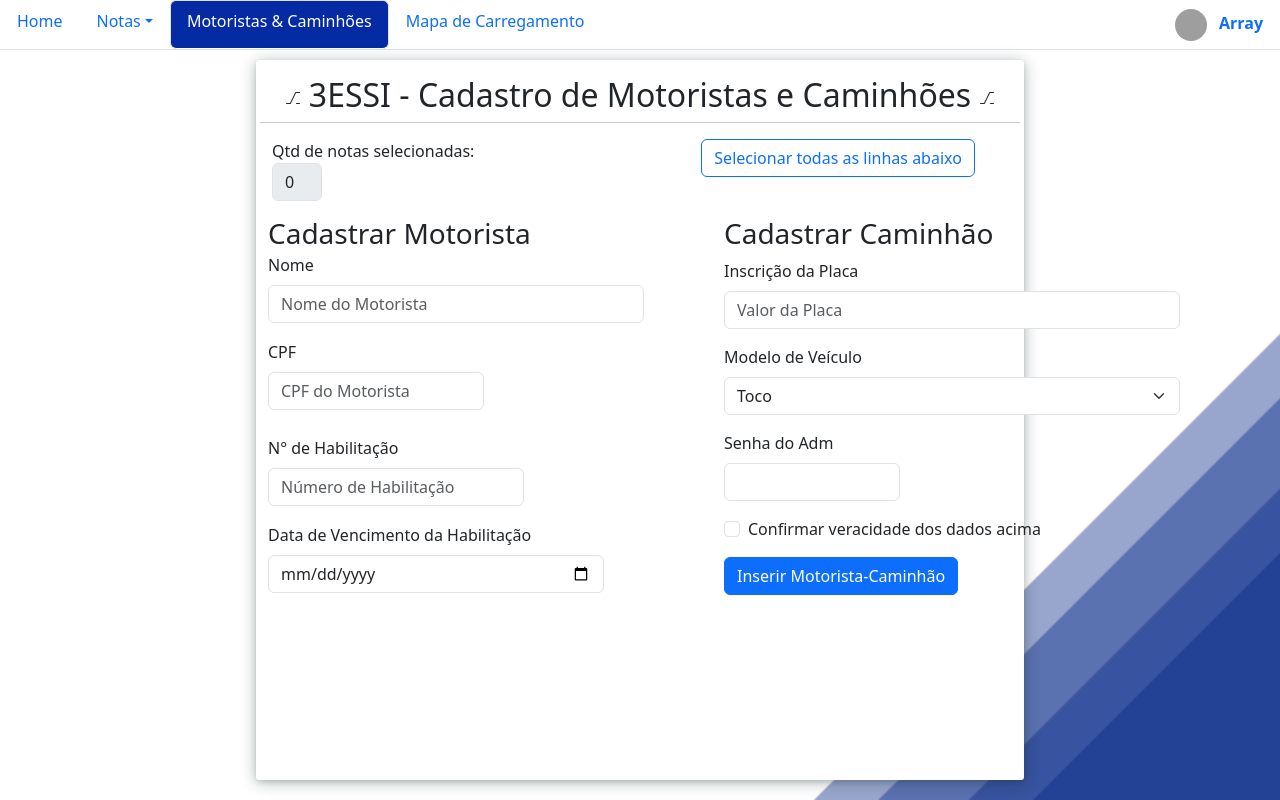
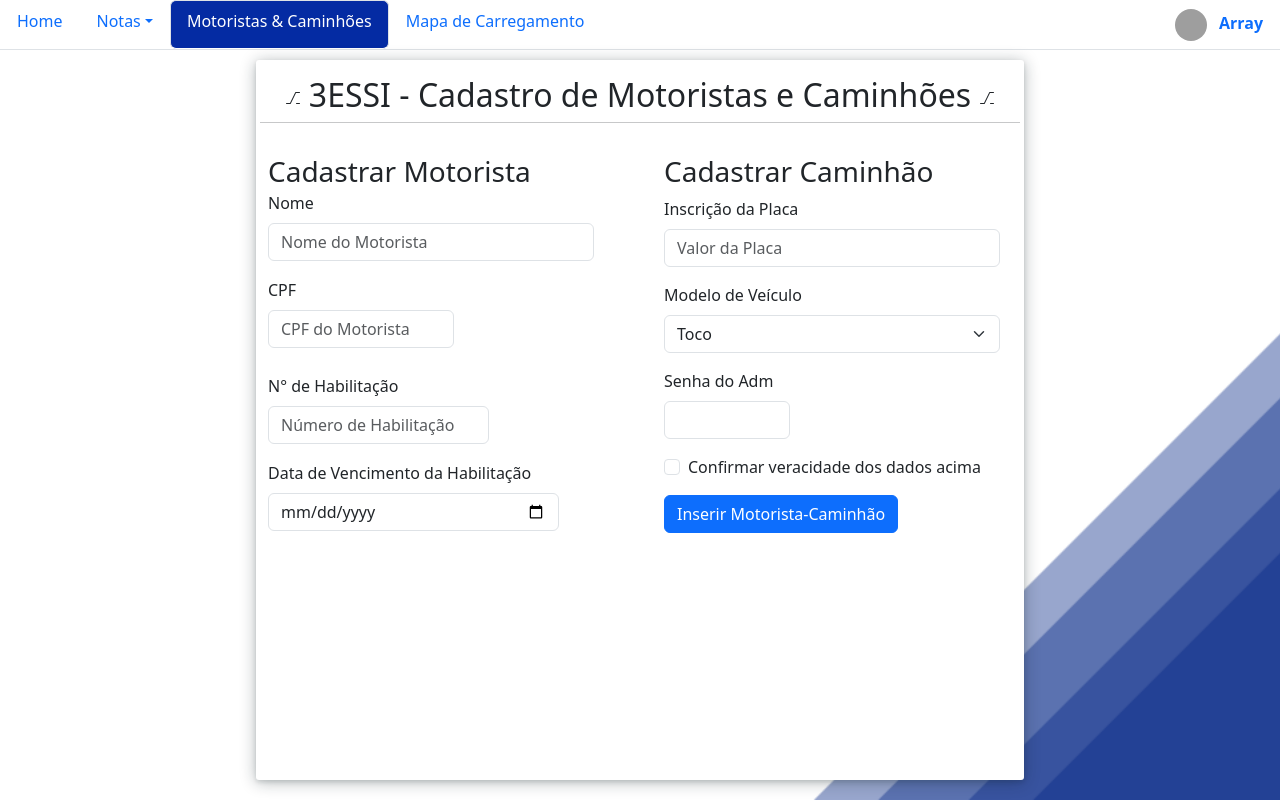
Before and after one commit to SLeess/Smart_Shipping_System-PHP-AJAX, a PHP site: page /_php/3ESSI_MOTORIST_CAMINHOES/motoristas_caminhoes.php in a window 1280 px wide. Run offline with PHP 8.4, Linux system fonts and the light colour scheme; a user stored in the database is signed in; grey boxes are pictures that could not be loaded.

Commit message:
Add - Nível de adm e pequenas correções

```diff
--- a/_php/3ESSI_MOTORIST_CAMINHOES/motoristas_caminhoes.php
+++ b/_php/3ESSI_MOTORIST_CAMINHOES/motoristas_caminhoes.php
@@ -92,18 +92,11 @@
                     $title = "- Cadastro de Motoristas e Caminhões";
                     require_once("../elements/tituloProjetoMainSection.php");
                 ?><div class="row">
-                <div class="col-sm-5 col-md-5 col-lg-4 col-5">
-                    <span>Qtd de notas selecionadas:</span>
-                    <input id="qtdLinhas" class="form-control" type="text" name="" value="0" disabled="" style="width: 50px;">
-                </div>
-                <div class="col-sm-6 offset-sm-1 col-md-5 offset-md-2 col-5 offset-2 col-lg-5 offset-lg-3">
-                    <button id="btnSelecionarTodas" class="btn btn-outline-primary col-md-auto">Selecionar todas as linhas abaixo</button>
-                </div>
             </div>
                 <div class="px-2 py-2" style="margin-bottom: 35px;">
                     <div class="row g-4 py-2 col-md-12">
                         <form action="gravarMotorista.php" method="POST" class="d-flex">
-                            <div class="row col-6 col-md-6 col-lg-8">
+                            <div class="row col-6 col-md-6 col-lg-7">
                                 <h3 style="margin-bottom: 0;">Cadastrar Motorista</h3>
                                 <div class="col-md-11 col-lg-10">
                                     <label for="inputText1" class="form-label">Nome</label>
@@ -124,7 +117,7 @@
                                 </div>
                             </div>
 
-                            <div class="row col-6 col-md-6 col-lg-8">
+                            <div class="row col-6 col-md-6 col-lg-6">
                                 <h3>Cadastrar Caminhão</h3>
                                 <div class="col-md-12">
                                     <label for="inputPlaca" class="form-label">Inscrição da Placa</label>
--- a/_php/3ESSI_NOTAS_MONITORAMENTO/notas.php
+++ b/_php/3ESSI_NOTAS_MONITORAMENTO/notas.php
@@ -1,7 +1,7 @@
 <?php
     session_start();
-    if(empty($_SESSION)){
-        print("<script>location.href='../index.html'</script>");
+    if(empty($_SESSION) || $_SESSION["tipo"] != 1){
+        print("<script>alert('Acesso não autorizado!');location.href='../home.php'</script>");
     }
 ?>
 <!DOCTYPE html>
--- a/_php/elements/navbarDD.php
+++ b/_php/elements/navbarDD.php
@@ -9,15 +9,19 @@ $relative = isset($_POST['relative']) ? $_POST['relative'] : '';
 
 echo "<ul class='nav nav-tabs nav-pills flex-col flex-sm-row flex-md-row' id='myTab' role='tablist' >".
   "<li class='nav-item'>".
-    "<a class='nav-link' id='home-tab' data-toggle='tab' href='".$relative."home.php' role='tab' aria-controls='home' aria-selected='false' style='height: 100%'>Home</a>".
-  "</li>
-  <li class='nav-item dropdown'>
+    "<a class='nav-link' id='home-tab' data-toggle='tab' href='".$relative."home.php' role='tab' aria-controls='home' aria-selected='false' style='height: 100%'>Home</a>
+  </li>";
+
+if($_SESSION['tipo'] == 1)
+  echo "<li class='nav-item dropdown'>
     <a class='nav-link dropdown-toggle' id='notas-dropdown' data-toggle='dropdown' role='button' aria-haspopup='true' aria-expanded='false'>Notas</a>
     <div class='dropdown-menu' style='background-color: white;'>
       <a class='dropdown-item' id='notas-nmonit-tab' href='".$relative."3ESSI_NOTAS_MONITORAMENTO/notas.php'>Buscar Notas</a>
       <a class='dropdown-item' id='notas-tab' href='".$relative."3SSI_CRUD/notas.php'>Inserir Notas</a>
     </div>
-  </li>".
+  </li>";
+
+echo
   "<li class='nav-item'>
     <a class='nav-link' id='motoristas-tab' data-toggle='tab' href='".$relative."3ESSI_MOTORIST_CAMINHOES/motoristas_caminhoes.php' role='tab' aria-controls='Motoristas e Caminhoes' aria-selected='false' style='height: 100%'>Motoristas & Caminhões</a>
   </li>
```
